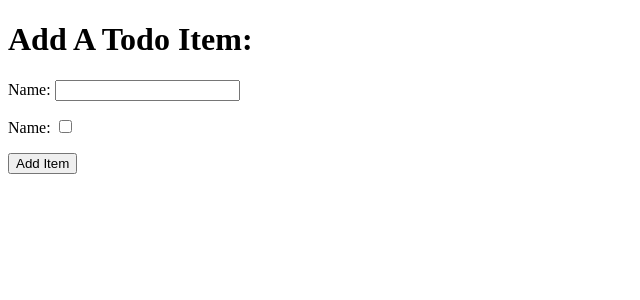
After one commit to DanHodgson12/hello-django, a Django app: page /add in a window 1280 px wide. The commit adds this page. Shown: the top 300 px of the page, without its empty margins (0-640 px from the left). Run offline with Django 3.2, Linux system fonts and the light colour scheme.

Commit message:
feat: added add_item template and added form

```diff
--- a/django_todo/urls.py
+++ b/django_todo/urls.py
@@ -15,9 +15,10 @@ Including another URLconf
 """
 from django.contrib import admin
 from django.urls import path
-from todo.views import get_todo_list
+from todo.views import get_todo_list, add_item
 
 urlpatterns = [
     path('admin/', admin.site.urls),
-    path('', get_todo_list, name='get_todo_list')
+    path('', get_todo_list, name='get_todo_list'),
+    path('add', add_item, name='add')
 ]
--- /dev/null
+++ b/todo/templates/todo/add_item.html
@@ -0,0 +1,31 @@
+<!DOCTYPE html>
+<html lang="en">
+<head>
+    <meta charset="UTF-8">
+    <meta http-equiv="X-UA-Compatible" content="IE=edge">
+    <meta name="viewport" content="width=device-width, initial-scale=1.0">
+    <title>Document</title>
+</head>
+<body>
+    <h1>Add A Todo Item:</h1>
+    <form action="add" method="POST">
+        <div>
+            <p>
+                <label for="id_name">Name:</label>
+                <input type="text" id="id_name" name="item_name">
+            </p>
+        </div>
+        <div>
+            <p>
+                <label for="id_done">Name:</label>
+                <input type="checkbox" id="id_done" name="done">
+            </p>
+        </div>
+        <div>
+            <p>
+                <button type="submit">Add Item</button>
+            </p>
+        </div>
+    </form>
+</body>
+</html>
--- a/todo/templates/todo/todo_list.html
+++ b/todo/templates/todo/todo_list.html
@@ -23,5 +23,6 @@
             </tr>
         {% endfor %}
     </table>
+    <a href="/add">Add an Item</a>
 </body>
 </html>
--- a/todo/views.py
+++ b/todo/views.py
@@ -10,3 +10,7 @@ def get_todo_list(request):
         'items': items
     }
     return render(request, 'todo/todo_list.html', context)
+
+
+def add_item(request):
+    return render(request, 'todo/add_item.html')
```
